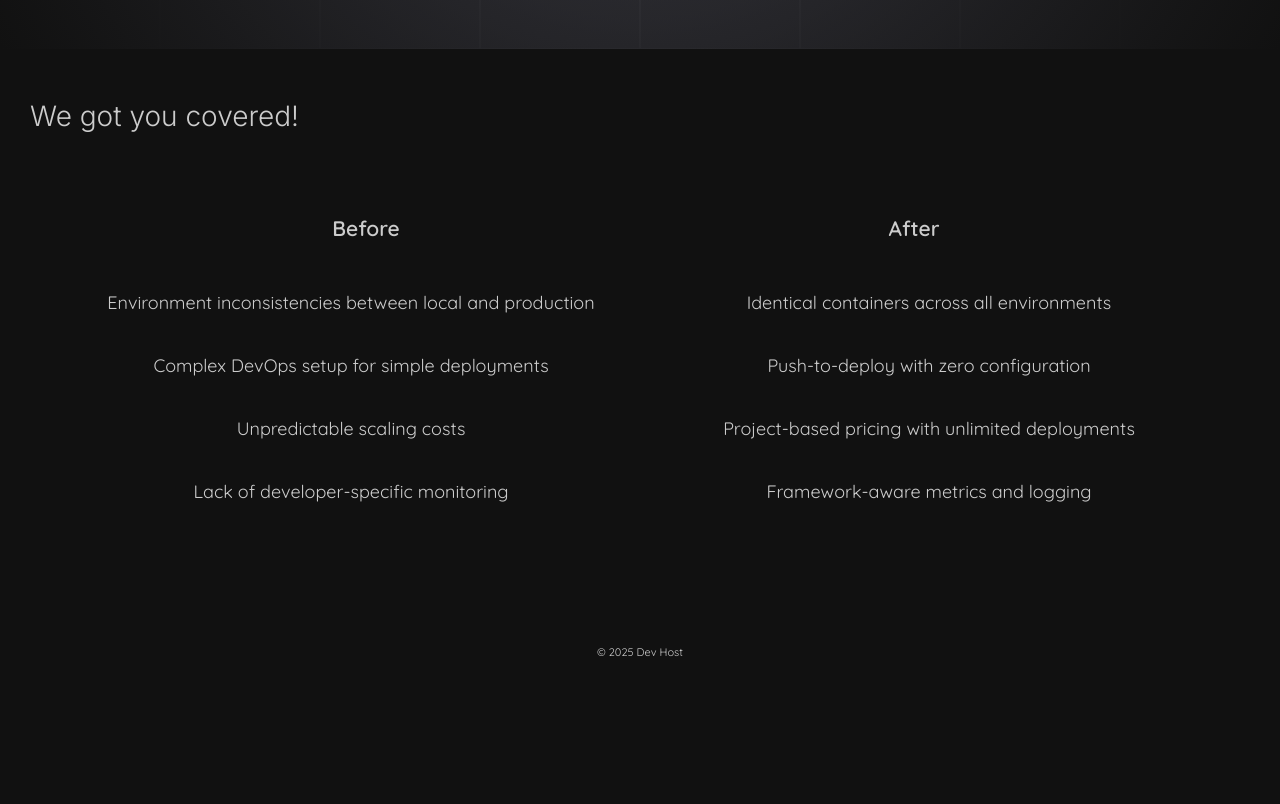
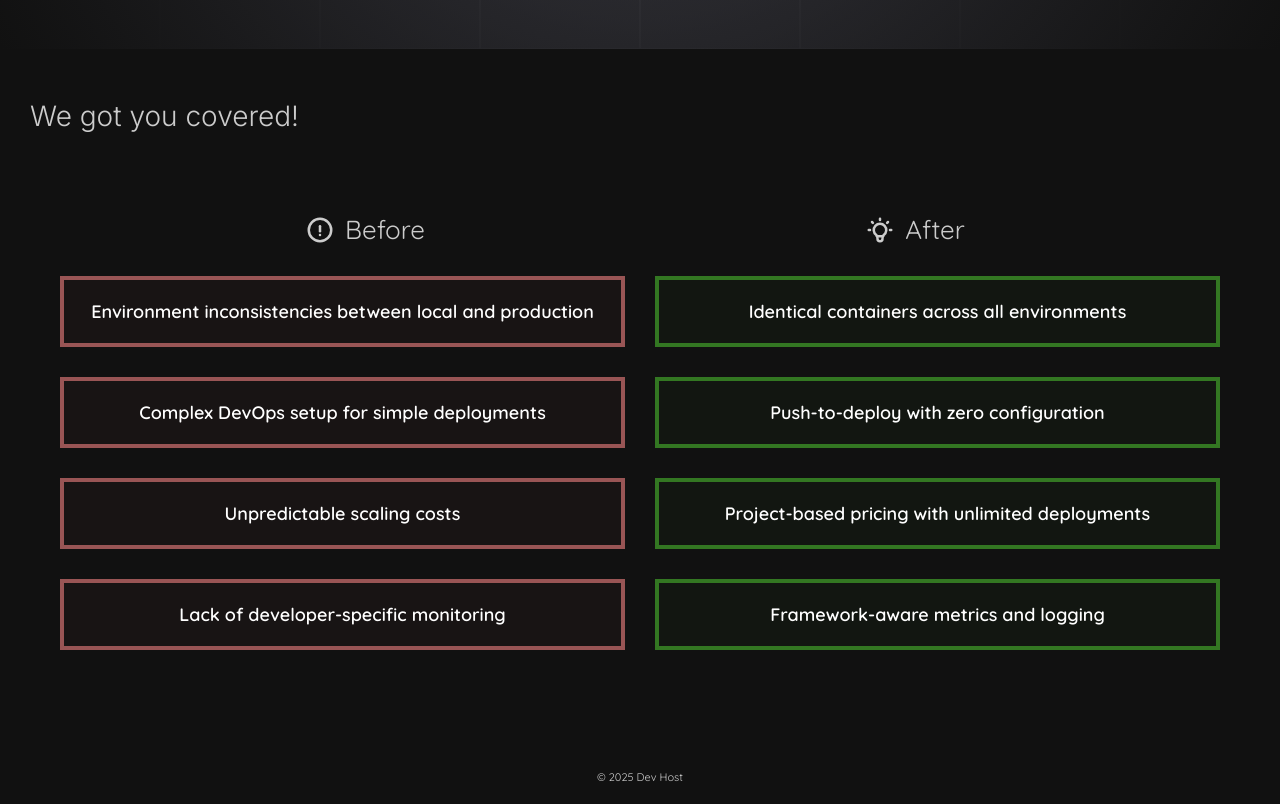
Before and after one commit to wellspr/devhost, a Next.js app: page / in a window 1280 px wide. Shown: the part 680-1484 px from the top of the page. Before the commit the page ends 1359 px from the top, so only its background shows below. Built offline with nearby package versions, Linux system fonts and the light colour scheme.

Commit message:
refactored and added some initial styles to the section

```diff
--- a/src/app/(homepage)/components/PainPoints/PainPoints.tsx
+++ b/src/app/(homepage)/components/PainPoints/PainPoints.tsx
@@ -1,3 +1,4 @@
+import { IconBulb, IconExclamationCircle } from "@tabler/icons-react";
 import "./pain-points.scss";
 
 export const PainPoints = () => {
@@ -7,32 +8,40 @@ export const PainPoints = () => {
 
             <h2 className="headline">We got you covered!</h2>
 
-            <table className="table">
-                <tr className="table__header">
-                    <th className="table__header__content table__header__content--before">Before</th>
-                    <th className="table__header__content table__header__content--after">After</th>
-                </tr>
+            <div className="grid">
+                <div className="grid__header">
+                    <div className="grid__header__content">
+                        <div className="grid__header__content__item grid__header__content__item--before">
+                            <IconExclamationCircle />
+                            Before
+                            </div>
+                        <div className="grid__header__content__item grid__header__content__item--after">
+                            <IconBulb />
+                            After</div>
+                    </div>
+                </div>
+                <div className="grid__body">
+                    <div className="grid__body__content">
+                        <div className="grid__body__content__item grid__body__content__item--before">Environment inconsistencies between local and production</div>
+                        <div className="grid__body__content__item grid__body__content__item--after">Identical containers across all environments</div>
+                    </div>
 
-                <tr className="table__body">
-                    <td className="table__body__content table__body__content--before">Environment inconsistencies between local and production</td>
-                    <td className="table__body__content table__body__content--after">Identical containers across all environments</td>
-                </tr>
+                    <div className="grid__body__content">
+                        <div className="grid__body__content__item grid__body__content__item--before">Complex DevOps setup for simple deployments</div>
+                        <div className="grid__body__content__item grid__body__content__item--after">Push-to-deploy with zero configuration</div>
+                    </div>
 
-                <tr className="table__body">
-                    <td className="table__body__content table__body__content--before">Complex DevOps setup for simple deployments</td>
-                    <td className="table__body__content table__body__content--after">Push-to-deploy with zero configuration</td>
-                </tr>
+                    <div className="grid__body__content">
+                        <div className="grid__body__content__item grid__body__content__item--before">Unpredictable scaling costs</div>
+                        <div className="grid__body__content__item grid__body__content__item--after">Project-based pricing with unlimited deployments</div>
+                    </div>
 
-                <tr className="table__body">
-                    <td className="table__body__content table__body__content--before">Unpredictable scaling costs</td>
-                    <td className="table__body__content table__body__content--after">Project-based pricing with unlimited deployments</td>
-                </tr>
-
-                <tr className="table__body">
-                    <td className="table__body__content table__body__content--before">Lack of developer-specific monitoring</td>
-                    <td className="table__body__content table__body__content--after">Framework-aware metrics and logging</td>
-                </tr>
-            </table>
+                    <div className="grid__body__content">
+                        <div className="grid__body__content__item grid__body__content__item--before">Lack of developer-specific monitoring</div>
+                        <div className="grid__body__content__item grid__body__content__item--after">Framework-aware metrics and logging</div>
+                    </div>
+                </div>
+            </div>
         </div>
 
     );
@@ -48,7 +57,7 @@ Pain Point 2: "Complex DevOps setup for simple deployments"
 Solution: "Push-to-deploy with zero configuration"
 
 
-Pain Point 3: "Unpredictable scaling costs"
+Pain Point 3: "Unpredicgrid scaling costs"
 Solution: "Project-based pricing with unlimited deployments"
 
 
--- a/src/app/(homepage)/components/PainPoints/pain-points.scss
+++ b/src/app/(homepage)/components/PainPoints/pain-points.scss
@@ -6,38 +6,78 @@
         font-size: 2.8rem;
     }
 
-    .table {
+    .grid {
         width: 100%;
         padding: 5rem 3rem;
 
         &__header {
-            display: flex;
-            justify-content: center;
-            align-items: center;
-
             padding: 3rem;
             font-size: 2.1rem;
             width: 100%;
 
             &__content {
+                display: flex;
+                width: 100%;
+
+                &__item {
                     width: 50%;
                     text-align: center;
+
+                    display: flex;
+                    justify-content: center;
+                    align-items: center;
+                    gap: 1rem;
+
+                    font-size: 2.6rem;
+
+                    //&--before {}
+
+                    //&--after {}
+
+                    svg {
+                        --size: 3rem;
+                        width: var(--size);
+                        height: var(--size);
+                    }
+                }
             }
         }
 
         &__body {
             display: flex;
-            justify-content: center;
-            align-items: center;
+            flex-direction: column;
+            gap: 3rem;
 
             &__content {
+                display: flex;
+                gap: 3rem;
 
+                &__item {
+                    border: 0.1rem solid;
                     padding: 2rem;
                     font-size: 1.8rem;
                     text-align: center;
                     width: 50%;
+                    flex-grow: 1;
+                    display: flex;
+                    justify-content: center;
+                    align-items: center;
 
+                    &--before {
+                        background-color: rgba(#995555, .05);
+                        border: 0.4rem solid #995555;
+                        color: #fff;
+                        font-weight: bold;
+                    }
+
+                    &--after {
+                        background-color: rgba(#337722, .05);
+                        border: 0.4rem solid #337722;
+                        color: #fff;
+                        font-weight: bold;
                     }
                 }
             }
         }
+    }
+}
```
Lines whose indentation alone changed are shown as unchanged.
